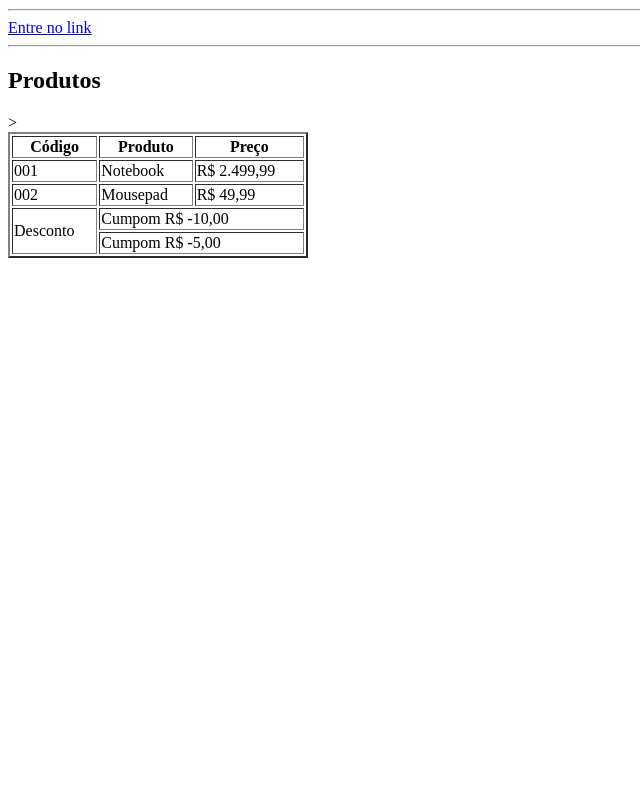
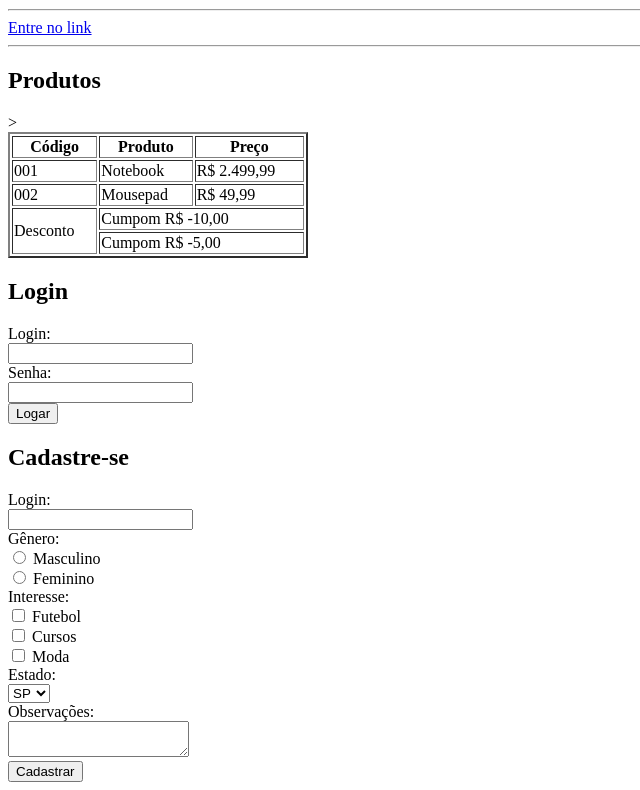
Before and after one commit to Math-Rood/WebDevelopment, a plain HTML site: page RecursosHTML5.html in a window 1280 px wide. Shown: the part 832-1622 px from the top of the page, without its empty margins (0-640 px from the left). Before the commit the page ends 1098 px from the top, so only its background shows below. Drawn offline with Linux system fonts and the light colour scheme.

Commit message:
addinn new files

```diff
--- a/RecursosHTML5.html
+++ b/RecursosHTML5.html
@@ -97,5 +97,45 @@
 
 		</table>
 
+		<h2>Login</h2>
+		<form action="process.php">
+
+			Login:<br>
+			<input type="text" name="loginInput"/><br>
+			Senha:<br>
+			<input type="password" name="passwordInput"/><br>
+
+			<input type="submit" value="Logar"/>
+
+		</form>
+
+		<h2>Cadastre-se</h2>
+		<form action="process.php">
+
+			Login:<br>
+			<input type="text" name="loginRegisterInput"/><br>
+			Gênero:<br>
+			<!-- radio e uma lista de varios objetos que so uma pode ser selecionada-->
+			<input type="radio" name="gender" value="M"/> Masculino<br>
+			<input type="radio" name="gender" value="F"/> Feminino<br>
+			Interesse:<br>
+			<!-- check box e uma lista que se pode selecionar varios objetos-->
+			<input type="checkbox" name="interesses"/> Futebol<br>
+			<input type="checkbox" name="interesses"/> Cursos<br>
+			<input type="checkbox" name="interesses"/> Moda<br>
+			Estado:<br>
+			<!-- select e uma lista agrupada que agrupa objetos e uma so pode ser selecionada-->
+			<select name="estado">
+				<option value="sp">SP</option>
+				<option value="rj">RJ</option>
+				<option value="am">AM</option>
+			</select><br>
+			Observações:<br>
+			<textarea></textarea><br>
+
+			<input type="submit" value="Cadastrar"/>
+
+		</form>
+
 	</body>
 </html>
```
Also changed, not shown: FirstProject/index.html (added, +17 -0 lines), FirstProject/src/images/capa.png (added), FirstProject/src/images/fundo.png (added), FirstProject/src/images/fundo2.png (added), FirstProject/src/images/logo.png (added).
